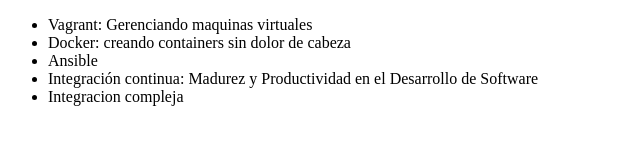
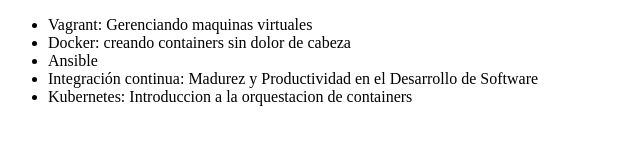
Before and after one commit to DanielPedraza509/PruebaGit, a plain HTML site: page index.html in a window 1280 px wide. Shown: the whole page, without its empty margins (0-640 px from the left). Drawn offline with Linux system fonts and the light colour scheme.

Commit message:
Modificando el nombre de Kubernetes

```diff
--- a/index.html
+++ b/index.html
@@ -10,7 +10,7 @@
          <li> Docker: creando containers sin dolor de cabeza  </li>
          <li> Ansible </li>
          <li> Integración continua: Madurez y Productividad en el Desarrollo de Software</li>
-         <li> Integracion compleja</li>
+         <li> Kubernetes: Introduccion a la orquestacion de containers</li>
      </ul>
 </body>
 </html>
```
